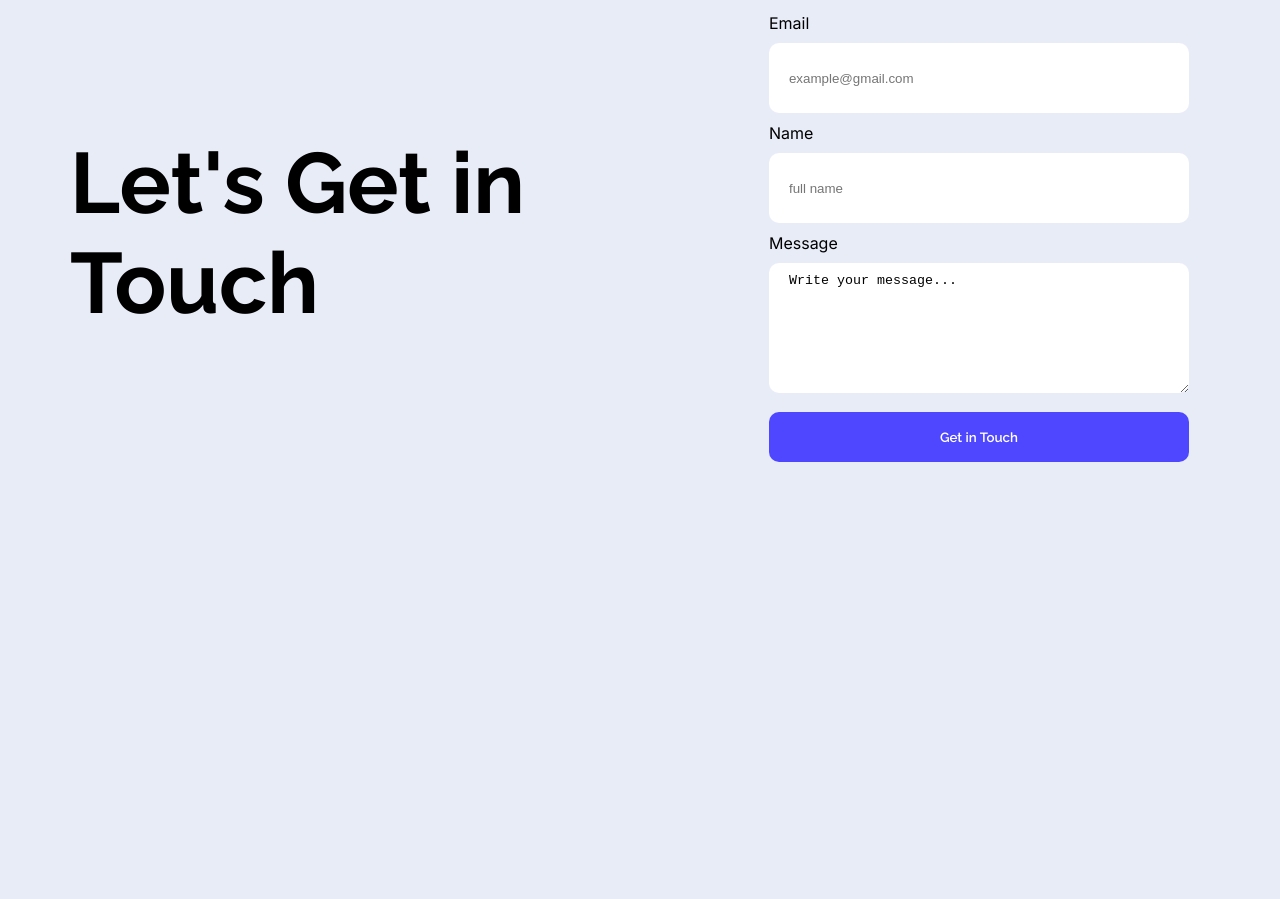
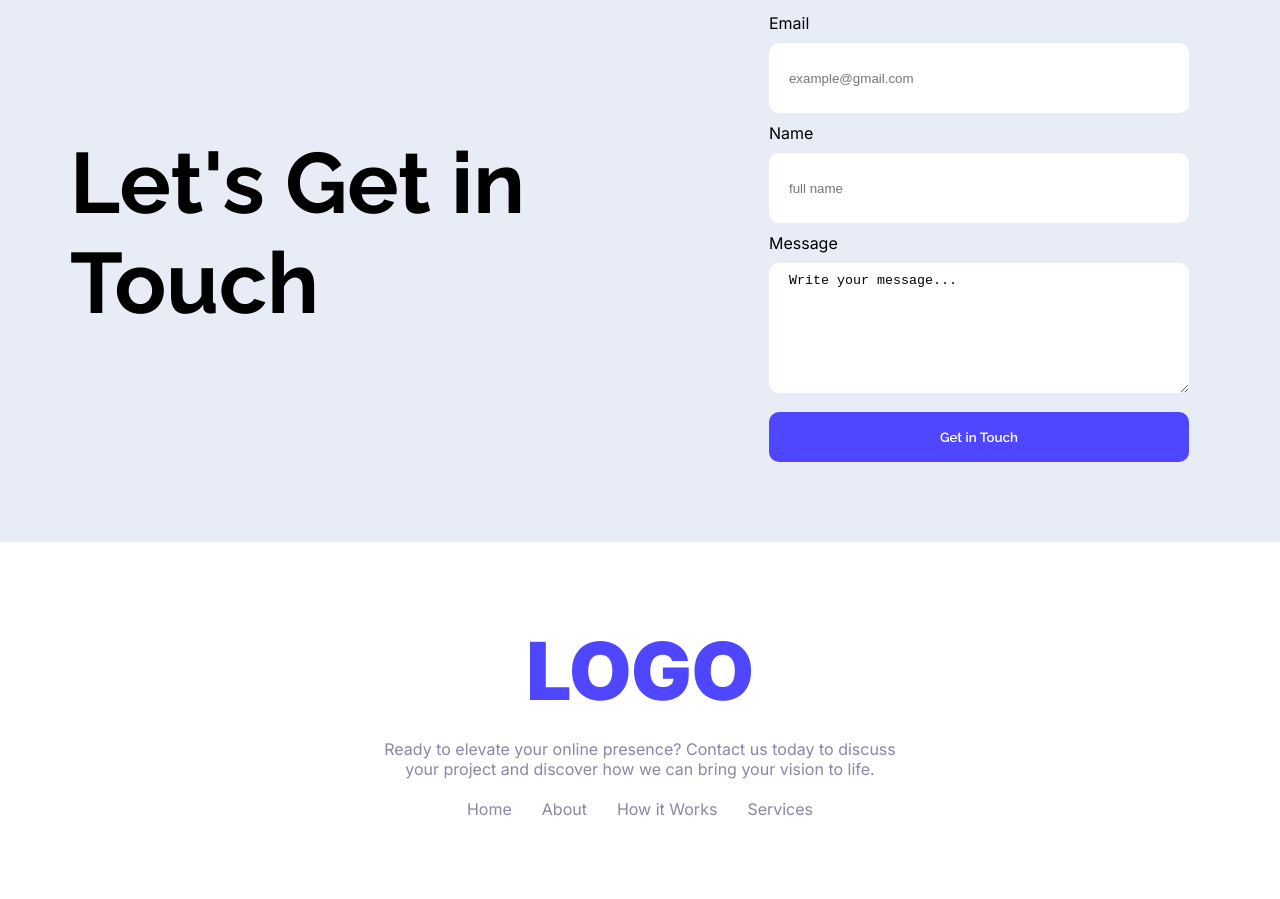
Before and after one commit to Hlamong55/first-assignment-repo, a plain HTML site: page index.html in a window 1280 px wide. Shown: the part 2046-2945 px from the top of the page. Before the commit the page ends 2508 px from the top, so only its background shows below. Drawn offline with Linux system fonts and the light colour scheme.

Commit message:
footer section done

```diff
--- a/index.html
+++ b/index.html
@@ -197,5 +197,26 @@
        </section>
 
     </main>
+
+    <footer class="foot">
+
+        <div class="nav-title">
+            <h1 id="last">LOGO</h1>
+        </div>
+
+        <div class="last-line">
+            <p>Ready to elevate your online presence? Contact us today to discuss <br>
+                 your project and discover how we can bring your vision to life.</p>
+        </div>
+
+        <div class="last-btn">
+            <ul>Home</ul>
+            <ul>About</ul>
+            <ul>How it Works</ul>
+            <ul>Services</ul>
+        </div>
+    </footer>
+
+
 </body>
 </html>
--- a/styles/design.css
+++ b/styles/design.css
@@ -237,3 +237,31 @@ img{
     border: none;
     font-weight: 600;
 }
+
+
+/* footer-section */
+.foot{
+    background-color: white;
+    text-align: center;
+    margin-top: 80px;
+    padding: 80px;
+
+
+}
+#last{
+    font-weight: bolder;
+    font-size: 80px;
+}
+.last-line{
+    color: #8987A1;
+    margin-top: 20px;
+    margin-bottom: 20px;
+}
+.last-btn{
+    color: #8987A1;
+   display: flex;
+   justify-content: center;
+   align-items: center;
+   gap: 30px;
+   text-decoration: none;
+}
```
